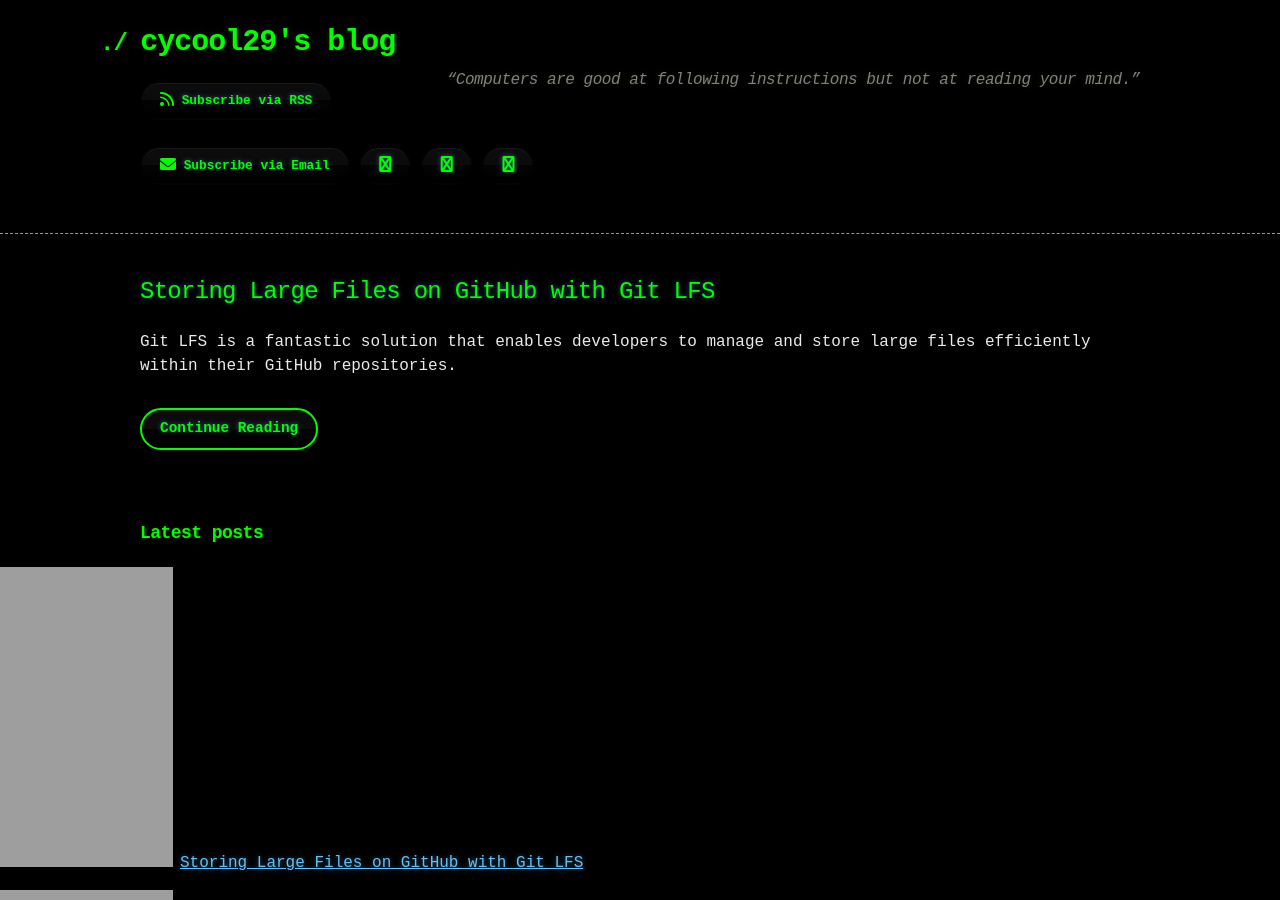
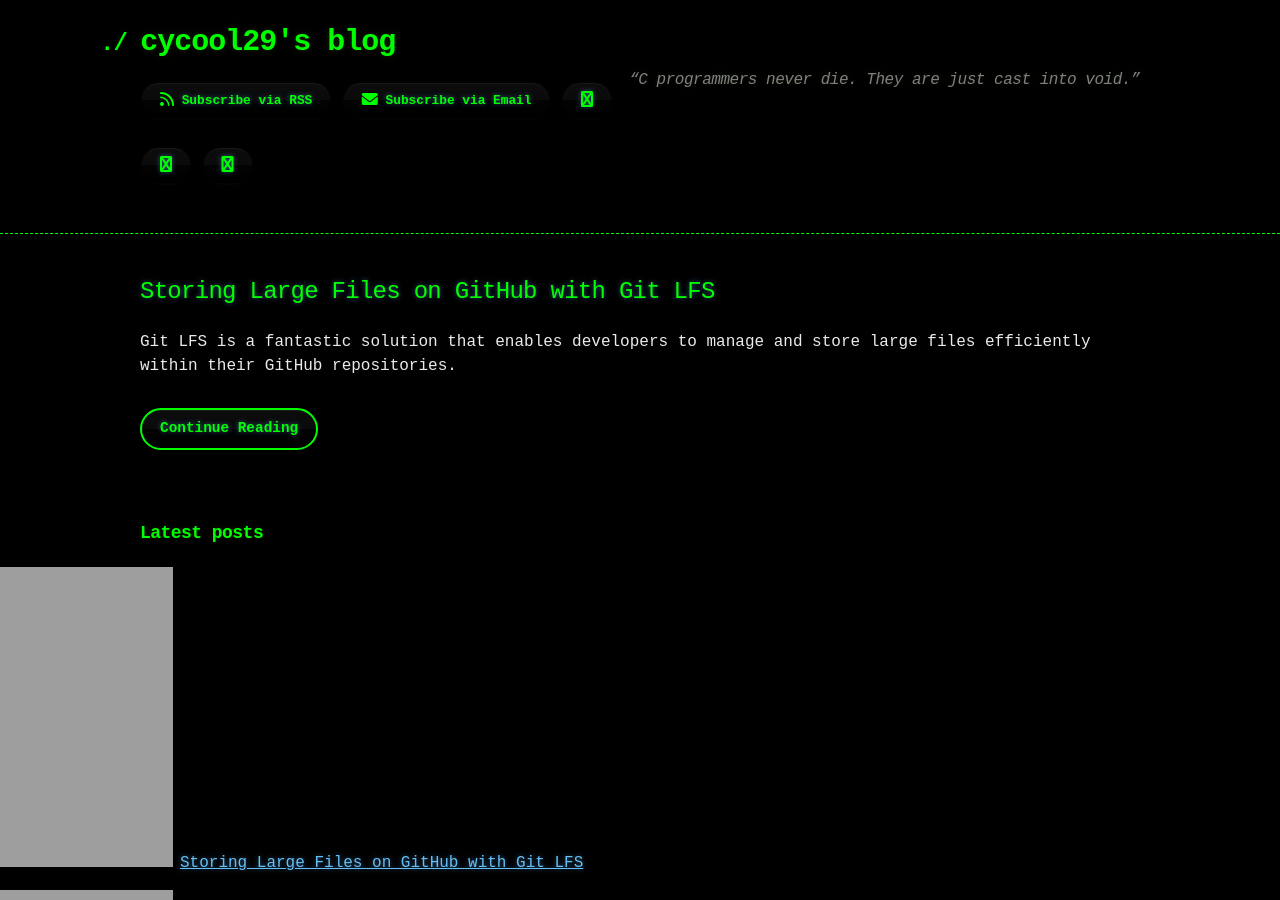
Before and after one commit to cycool29/cycool29.github.io, a Jekyll site: the page built from index.md, in a window 1280 px wide and 900 px high. Built offline with Jekyll 4.4.1, drawn with Linux system fonts in a browser that asks for light colours; a style sheet for code colours, icons or effects is not loaded.

Commit message:
Update quotes

```diff
--- a/_config.yml
+++ b/_config.yml
@@ -1,5 +1,5 @@
 title: cycool29's blog
-description: "“Computers are good at following instructions but not at reading your mind.” "
+description: "“C programmers never die. They are just cast into void.” "
 bio: A high school student. Intermediate in Python, Git, Bash. Learning JavaScript. He/Him. "
 author: cycool29
 url: https://cycool29.github.io
```
